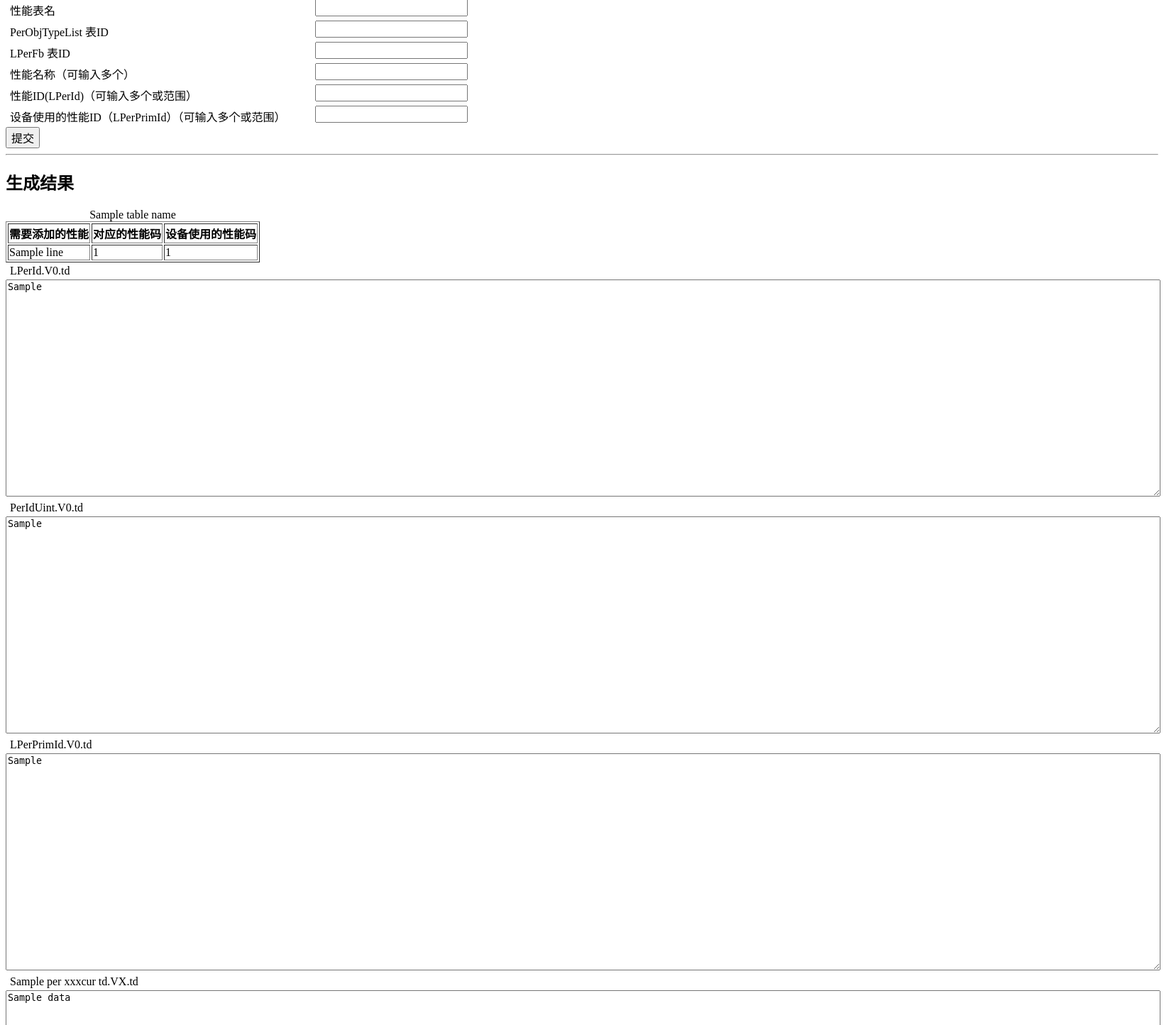
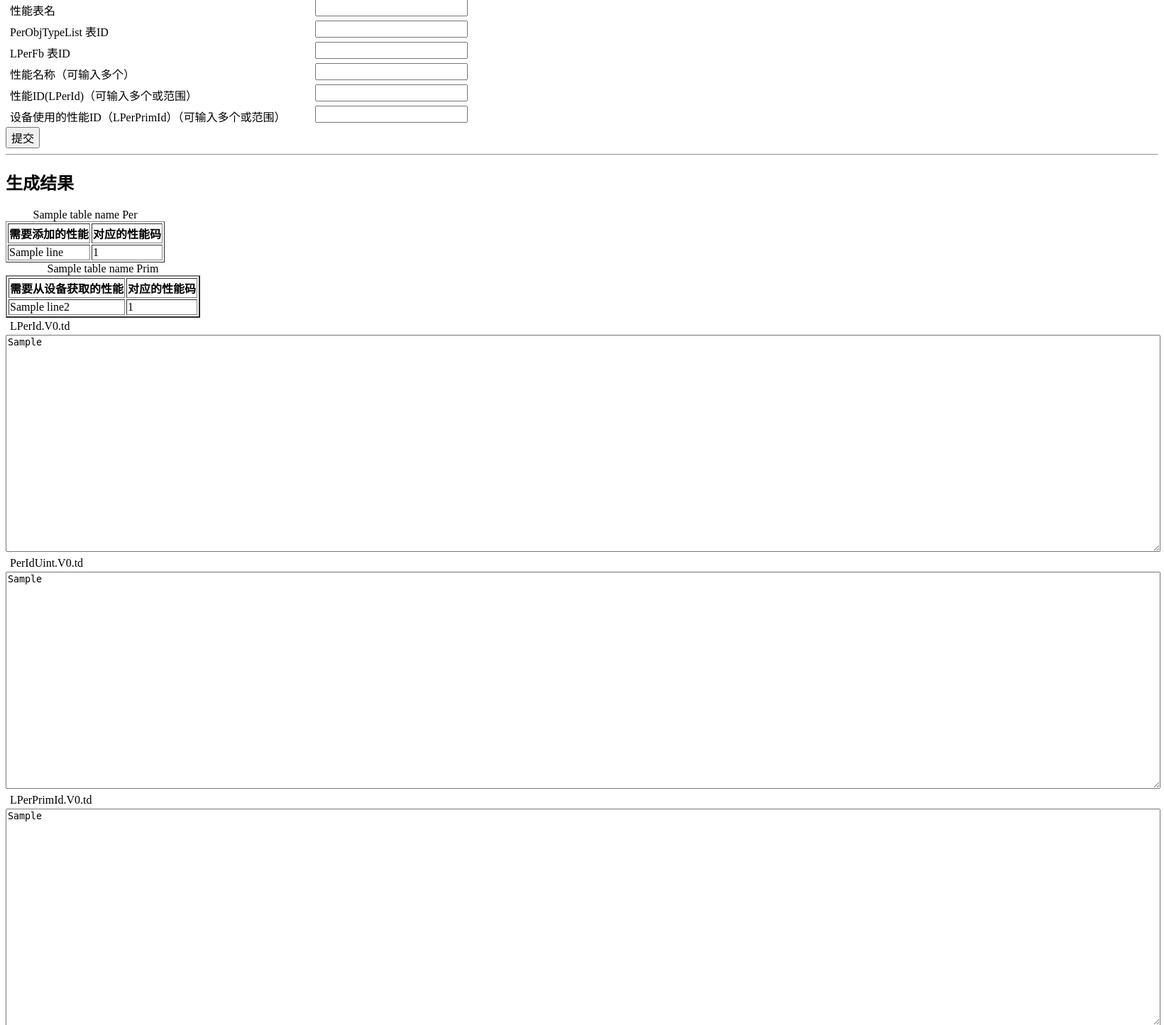
Before and after one commit to lightthgil/textPer, a Django app: template templates/index.html in a window 1640 px wide. Shown: the part 145-1590 px from the top of the page at 71% size. Run offline with Django 3.2, Linux system fonts and the light colour scheme; the template is opened without the code that fills it: most values are stand-ins (such as "Sample title", 1, 10 or a date in 2020).

Commit message:
修改perprim表的内容

```diff
--- a/templates/index.html
+++ b/templates/index.html
@@ -25,7 +25,7 @@
     </style>
 <head>
     <meta charset="UTF-8">
-    <title>test</title>
+    <title>自动生成性能规格、代码</title>
 </head>
 <body>
     <h1 style="background-color: antiquewhite;color: black;">自动生成性能规格、代码</h1>
@@ -54,18 +54,31 @@
     <hr />
     <h2 style="...">生成结果</h2>
         <table border="1">
-        <caption>{{ tableName }}</caption>
+        <caption>{{ tableName }} Per</caption>
             <thead>
                 <th>需要添加的性能</th>
                 <th>对应的性能码</th>
-                <th>设备使用的性能码</th>
             </thead>
             <tbody>
                 {% for line in data %}
                     <tr>
                         <td>{{ line.name }}</td>
                         <td>{{ line.id }}</td>
-                        <td>{{ line.primId }}</td>
+                    </tr>
+                {% endfor %}
+            </tbody>
+        </table>
+        <table border="2">
+        <caption>{{ tableName }} Prim</caption>
+            <thead>
+                <th>需要从设备获取的性能</th>
+                <th>对应的性能码</th>
+            </thead>
+            <tbody>
+                {% for line2 in primdData %}
+                    <tr>
+                        <td>{{ line2.name }}</td>
+                        <td>{{ line2.id }}</td>
                     </tr>
                 {% endfor %}
             </tbody>
@@ -82,11 +95,11 @@
     <br>
     <textarea rows="20" cols="200">{{ LPerPrimIdTd }}</textarea>
     <br>
-    <label>{{ PerXXXCurTd.name }}.VX.td</label>
+    <label>{{ PerXXXCurTd.name }}.VX.ts</label>
     <br>
     <textarea rows="20" cols="200">{{ PerXXXCurTd.data }}</textarea>
     <br>
-    <label>{{ PerXXXHisTd.name }}.VX.td</label>
+    <label>{{ PerXXXHisTd.name }}.VX.ts</label>
     <br>
     <textarea rows="20" cols="200">{{ PerXXXHisTd.data }}</textarea>
     <br>
```
Also changed, not shown: spec/views.py (+123 -74 lines).
